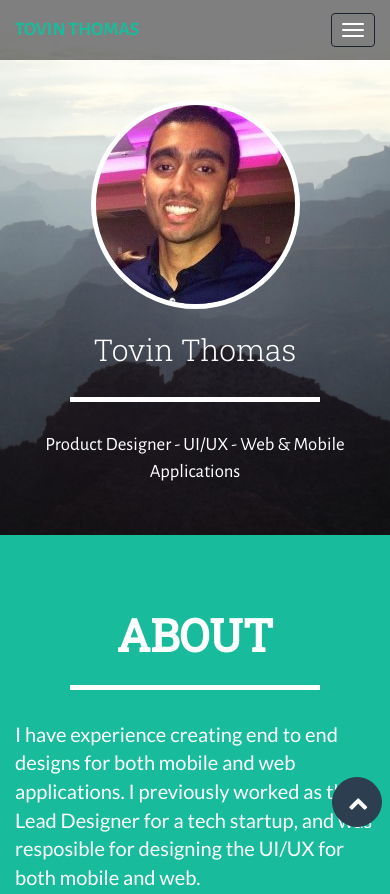
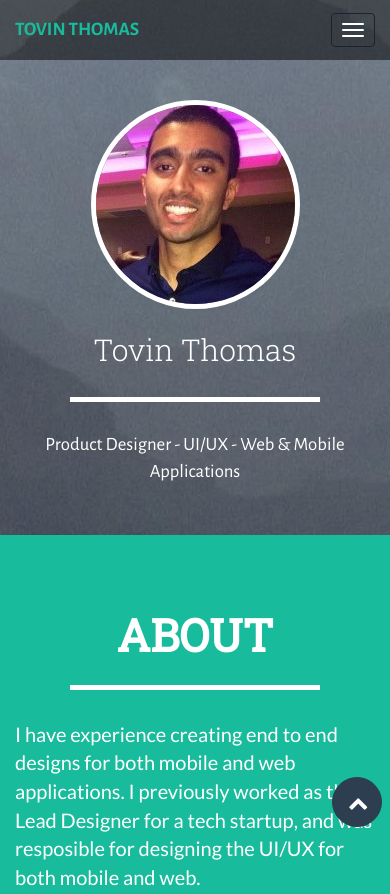
Before and after one commit to tovint/tovint.github.io, a plain HTML site: page index.html in a window 390 px wide. Shown: the top 894 px of the page. Drawn offline with nearby package versions, Linux system fonts and the light colour scheme.

Commit message:
updated image sizing

```diff
--- a/css/freelancer.css
+++ b/css/freelancer.css
@@ -190,6 +190,12 @@ section.success {
 }
 
 @media(max-width:767px) {
+    header{
+        -webkit-background-size: auto;
+    -moz-background-size: auto;
+    -o-background-size: auto;
+    background-size: auto;
+    }
     section {
         padding: 75px 0;
     }
```
